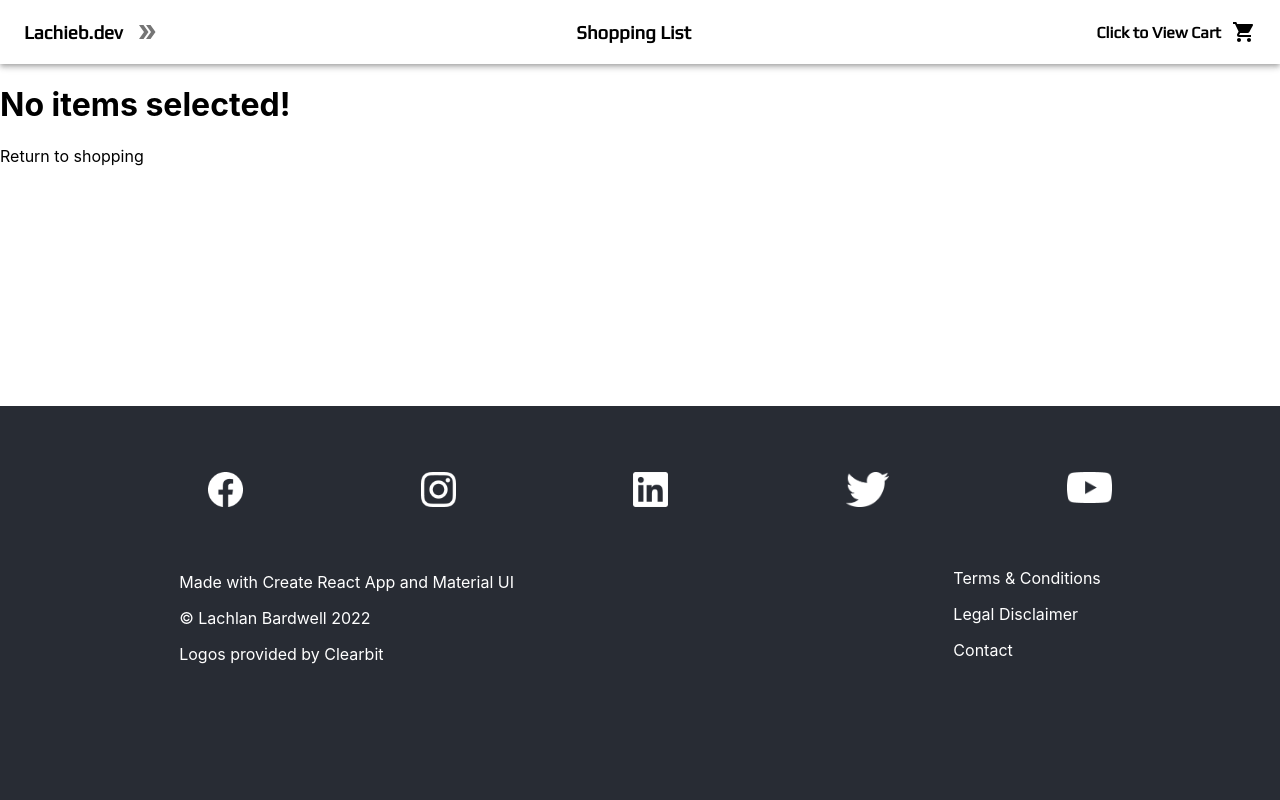
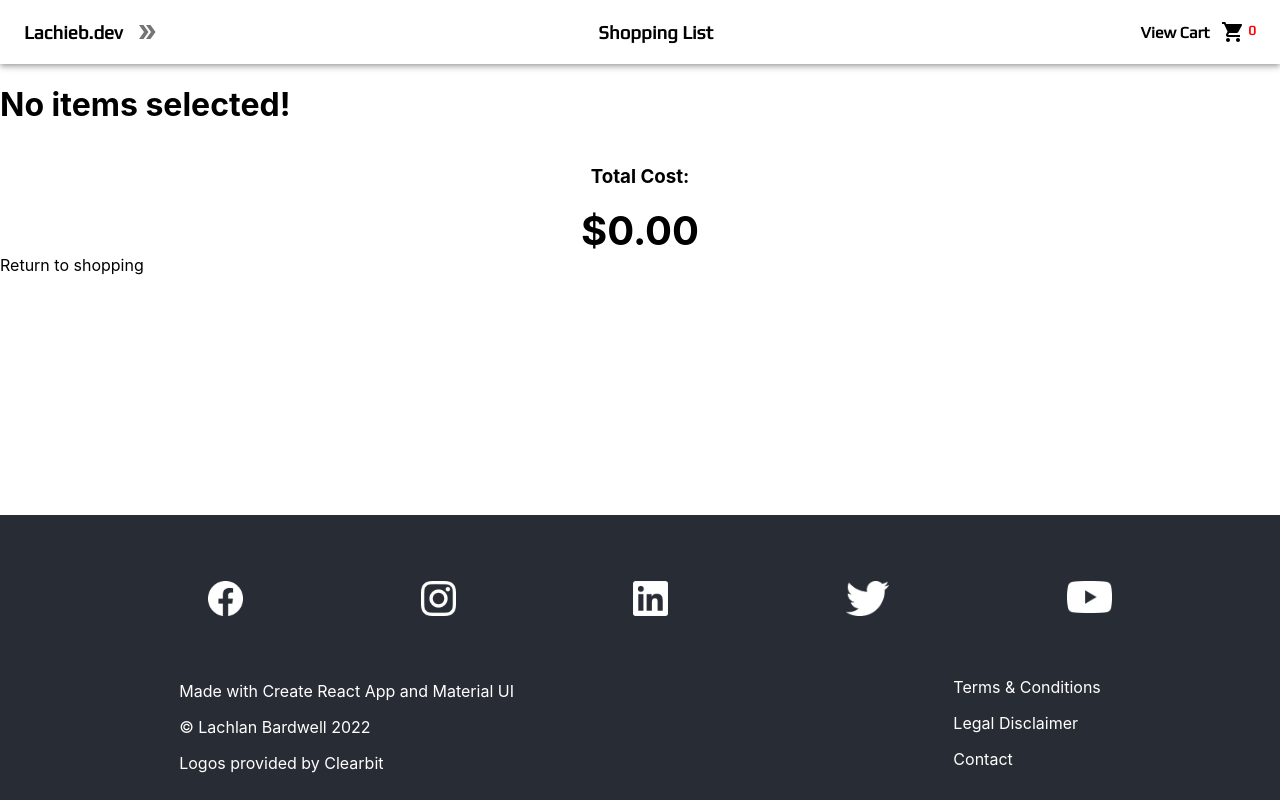
Before and after one commit to lachlanbardwell/shoppinglist, a React (Create React App) app: page /cart in a window 1280 px wide. Built offline with nearby package versions, Linux system fonts and the light colour scheme; the HTML template or start-up script is replaced by a standard one.

Commit message:
add price to context

```diff
--- a/src/App.css
+++ b/src/App.css
@@ -121,6 +121,8 @@ footer,
 }
 
 .basketItemNames {
+  display: flex;
+  flex-direction: column;
   margin-left: 10px;
   flex: 1 1 auto;
 }
@@ -160,6 +162,10 @@ footer,
   justify-content: center;
 }
 
+.checkout {
+  margin-right: 8%;
+}
+
 .departForm {
   margin-top: 20px;
   margin-left: 8%;
@@ -183,12 +189,17 @@ footer,
 
 .infoOutput {
   display: flex;
+  justify-content: space-between;
   margin-top: 50px;
 }
 
 .priceHeader {
-  justify-content: flex-end;
-  margin-right: 8%;
+  display: flex;
+  flex-direction: column;
+  /* margin: auto; */
+  flex: 1 1 0;
+  /* justify-content: center; */
+  align-items: center;
 }
 
 .infoOutput > .utilBtn {
@@ -288,7 +299,7 @@ footer,
 
   .basketItemNames {
     font-size: medium;
-    justify-content: center;
+    /* justify-content: center; */
   }
 
   .basketItemNames > .removeBtn {
@@ -298,6 +309,10 @@ footer,
 
   #boxStyles {
     height: 100%;
+  }
+
+  .checkout {
+    margin-left: 8%;
   }
 
   .copyFootRight {
--- a/src/api/mocks/mock-store-api.ts
+++ b/src/api/mocks/mock-store-api.ts
@@ -169,12 +169,6 @@ export const retrieveItems: (
               price: 10,
             },
             {
-              id: 'Microwave meal',
-              weight: 300,
-              color: 'White',
-              price: 7,
-            },
-            {
               id: 'Chicken Thigh kg',
               weight: 400,
               color: 'White',
@@ -717,12 +711,6 @@ export const retrieveItems: (
               price: 10,
             },
             {
-              id: 'Microwave meal',
-              weight: 300,
-              color: 'White',
-              price: 7,
-            },
-            {
               id: 'Chicken Thigh kg',
               weight: 400,
               color: 'White',
@@ -1265,12 +1253,6 @@ export const retrieveItems: (
               price: 10,
             },
             {
-              id: 'Microwave meal',
-              weight: 300,
-              color: 'White',
-              price: 7,
-            },
-            {
               id: 'Chicken Thigh kg',
               weight: 400,
               color: 'White',
@@ -1811,12 +1793,6 @@ export const retrieveItems: (
               weight: 2000,
               color: 'Brown',
               price: 10,
-            },
-            {
-              id: 'Microwave meal',
-              weight: 300,
-              color: 'White',
-              price: 7,
             },
             {
               id: 'Chicken Thigh kg',
--- a/src/components/app-bar/app-bar.css
+++ b/src/components/app-bar/app-bar.css
@@ -1,3 +1,7 @@
+h5 {
+  color: red;
+}
+
 .view-cart {
   display: flex;
 }
--- a/src/components/app-bar/app-bar.tsx
+++ b/src/components/app-bar/app-bar.tsx
@@ -1,4 +1,4 @@
-import React, { useState } from 'react';
+import React, { useContext, useState } from 'react';
 import {
   AppBar,
   Box,
@@ -12,6 +12,7 @@ import DoubleArrowIcon from '@material-ui/icons/DoubleArrowSharp';
 import ShoppingCartIcon from '@material-ui/icons/ShoppingCart';
 import './app-bar.css';
 import { Link } from 'react-router-dom';
+import { CartContext } from '../../context';
 
 const useStyles = makeStyles({
   header: { backgroundColor: 'white', color: 'black' },
@@ -22,6 +23,7 @@ export const TopBar: React.FC = () => {
   const [anchorEl, setAnchorEl] = useState<HTMLButtonElement | null>();
   const classes = useStyles();
   const open = Boolean(visible);
+  const { cartItems } = useContext(CartContext);
 
   const handleClick = (event: React.MouseEvent<HTMLButtonElement>) => {
     setAnchorEl(event.currentTarget);
@@ -83,8 +85,10 @@ export const TopBar: React.FC = () => {
                 textDecoration: 'none',
               }}
             >
-              <h4>Click to View Cart</h4>&nbsp; &nbsp;
+              <h4>View Cart</h4>&nbsp; &nbsp;
               <ShoppingCartIcon style={{ margin: 'auto' }} fontSize="default" />
+              &nbsp;
+              <h5>{cartItems.length}</h5>
             </Link>
           </div>
         </Toolbar>
--- /dev/null
+++ b/src/components/basket/basket.css
@@ -0,0 +1,3 @@
+.basketItemPrice {
+  font-size: 12px;
+}
--- a/src/components/basket.tsx
+++ b/src/components/basket/basket.tsx
@@ -7,16 +7,20 @@ import {
   CircularProgress,
 } from '@material-ui/core';
 import Autocomplete from '@material-ui/lab/Autocomplete';
-import { Retailer } from './retailer';
-import { Price } from './price';
-import { DisplayError } from './display-error';
-import { IHeaderCheck, IProduct } from '../types';
-import * as storeApi from '../api/store-api';
-import * as mockStoreApi from '../api/mocks/mock-store-api';
+import { Retailer } from '../retailer';
+import { Price } from '../price';
+import { DisplayError } from '../display-error';
+import { IHeaderCheck, IProduct } from '../../types';
+import * as storeApi from '../../api/store-api';
+import * as mockStoreApi from '../../api/mocks/mock-store-api';
 import { makeStyles } from '@material-ui/styles';
 import CloseIcon from '@material-ui/icons/Close';
-import { Department } from './depart';
-import { CartContext } from '../context';
+import { Department } from '../depart';
+import { CartContext } from '../../context';
+import ShoppingCartIcon from '@material-ui/icons/ShoppingCart';
+import InputIcon from '@material-ui/icons/Input';
+import './basket.css';
+import { Link } from 'react-router-dom';
 
 const initialStoreState: string[] = ['Woolworths', 'Coles', 'Aldi', 'IGA'];
 const useStyles = makeStyles({
@@ -118,10 +122,15 @@ export const AddToBasket = (props: IHeaderCheck): JSX.Element => {
 
   const handleItemSelection = (nextItem: string) => {
     const selection = availableProducts.find((next) => next.id === nextItem);
+
     if (!selection) {
       console.error('could not find next item', nextItem);
       return;
     }
+    if (depart === 'produce' || depart === 'deli' || depart === 'meat') {
+      selection.perkg = true;
+    }
+
     setCartItems((prev: IProduct[]) => [...prev, selection]);
   };
 
@@ -234,7 +243,12 @@ export const AddToBasket = (props: IHeaderCheck): JSX.Element => {
             ? null
             : cartItems.map((next, index) => (
                 <Paper key={index} className="basketItems">
-                  <span className="basketItemNames">{next.id}</span>
+                  <span className="basketItemNames">
+                    <p>{next.id}</p>
+                    <p className="basketItemPrice">{`$${next.price} ${
+                      next.perkg ? 'per kg' : 'ea'
+                    }`}</p>
+                  </span>
                   <Button
                     className="removeBtn"
                     value={next.id}
@@ -246,8 +260,6 @@ export const AddToBasket = (props: IHeaderCheck): JSX.Element => {
                 </Paper>
               ))}
         </div>
-
-        <br />
         {cartItems.length === 0 ? null : (
           <div className="infoOutput">
             <Button
@@ -263,6 +275,13 @@ export const AddToBasket = (props: IHeaderCheck): JSX.Element => {
               Clear basket
             </Button>
             {store && <Price productPayload={cartItems} />}
+            <span className="checkout">
+              <h3>Checkout</h3>
+              <Link to={'/cart'}>
+                <ShoppingCartIcon style={{ fontSize: '60px' }} />
+                <InputIcon style={{ fontSize: '30px', marginBottom: '15%' }} />
+              </Link>
+            </span>
           </div>
         )}
       </div>
--- a/src/components/price.tsx
+++ b/src/components/price.tsx
@@ -17,8 +17,8 @@ export const Price: React.FC<ITypePrice> = (props) => {
 
   return (
     <div className="priceHeader">
-      <h3>Estimated total:</h3>
-      <h1 style={{ fontSize: '40px' }}>{`$${totalPrice()}`}</h1>
+      <h3>Total Cost:</h3>
+      <h1 style={{ fontSize: '40px', margin: 'auto' }}>{`$${totalPrice()}`}</h1>
     </div>
   );
 };
--- a/src/pages/cart-page.tsx
+++ b/src/pages/cart-page.tsx
@@ -1,5 +1,6 @@
 import React, { useContext } from 'react';
 import { Link } from 'react-router-dom';
+import { Price } from '../components/price';
 import { CartContext } from '../context';
 
 export const CartPage: React.FC = () => {
@@ -11,6 +12,7 @@ export const CartPage: React.FC = () => {
       ) : (
         cartItems.map((next) => <h1 key={next.id}>{next.id}</h1>)
       )}
+      <Price productPayload={cartItems} />
       <Link to={'/'}>Return to shopping</Link>
     </div>
   );
--- a/src/pages/main-page.tsx
+++ b/src/pages/main-page.tsx
@@ -1,6 +1,6 @@
 import React, { useState } from 'react';
 import { LachHeader } from '../components/header';
-import { AddToBasket } from '../components/basket';
+import { AddToBasket } from '../components/basket/basket';
 
 export const MainPage: React.FC = () => {
   const [checkClicked, setCheckClicked] = useState<boolean>(false);
--- a/src/types.ts
+++ b/src/types.ts
@@ -22,6 +22,7 @@ export interface IProduct {
   weight: number;
   color: string;
   price: number;
+  perkg?: boolean;
 }
 
 export interface IContextProps {
```
